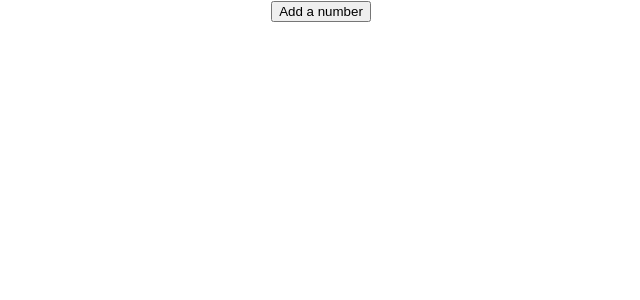
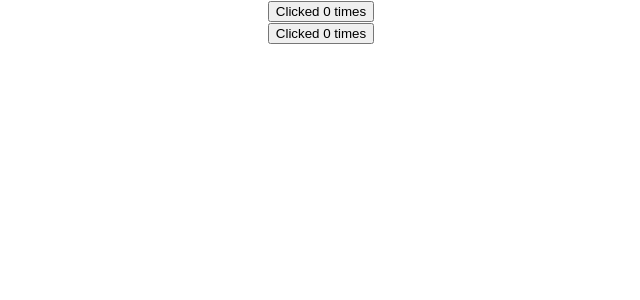
Before and after one commit to jcfdl/learning-react-hooks, a React (Create React App) app: page / in a window 1280 px wide. Shown: the top 300 px of the page, without its empty margins (319-959 px from the left). Built offline with nearby package versions, Linux system fonts and the light colour scheme.

Commit message:
useeffect

```diff
--- a/src/App.js
+++ b/src/App.js
@@ -5,11 +5,15 @@
 import HookCounterTwo from './components/HookCounterTwo';
 import HookCounterThree from './components/HookCounterThree';
 import HooksCounterFour from './components/HooksCounterFour';
+import ClassCounterOne from './components/ClassCounterOne';
+import HookCounterOne from './components/HookCounterOne';
 
 function App() {
   return (
     <div className="App">
-      <HooksCounterFour />
+      <HookCounterOne />
+      <ClassCounterOne />
+      {/* <HooksCounterFour /> */}
       {/* <HookCounterThree /> */}
       {/* <HookCounterTwo /> */}
       {/* <HookCounter /> */}
--- /dev/null
+++ b/src/components/ClassCounterOne.js
@@ -0,0 +1,32 @@
+import React, { Component } from 'react'
+
+class ClassCounterOne extends Component {
+    constructor(props) {
+        super(props)
+
+        this.state = {
+          count: 0
+        }
+    }
+
+    componentDidMount() {
+        document.title = `Clicked ${this.state.count} times`
+    }
+
+    componentDidUpdate(prevProps, prevState) {
+        document.title = `Clicked ${this.state.count} times`
+    }
+
+    render() {
+        return (
+            <div>
+                <button
+                onClick={() => this.setState({count: this.state.count + 1})}>
+                    Clicked {this.state.count} times
+                </button>
+            </div>
+        )
+    }
+}
+
+export default ClassCounterOne
--- /dev/null
+++ b/src/components/HookCounterOne.js
@@ -0,0 +1,18 @@
+import React, {useState, useEffect} from 'react';
+
+function HookCounterOne() {
+
+    const [count, setCount] = useState(0)
+
+    useEffect(() => {
+        document.title = `Clicked ${count} times`
+    })
+
+    return (
+        <div>
+            <button onClick={() => setCount(count + 1)}>Clicked {count} times</button>
+        </div>
+    )
+}
+
+export default HookCounterOne;
```
Also changed, not shown: src/components/ClassMouse.js (added, +26 -0 lines).
